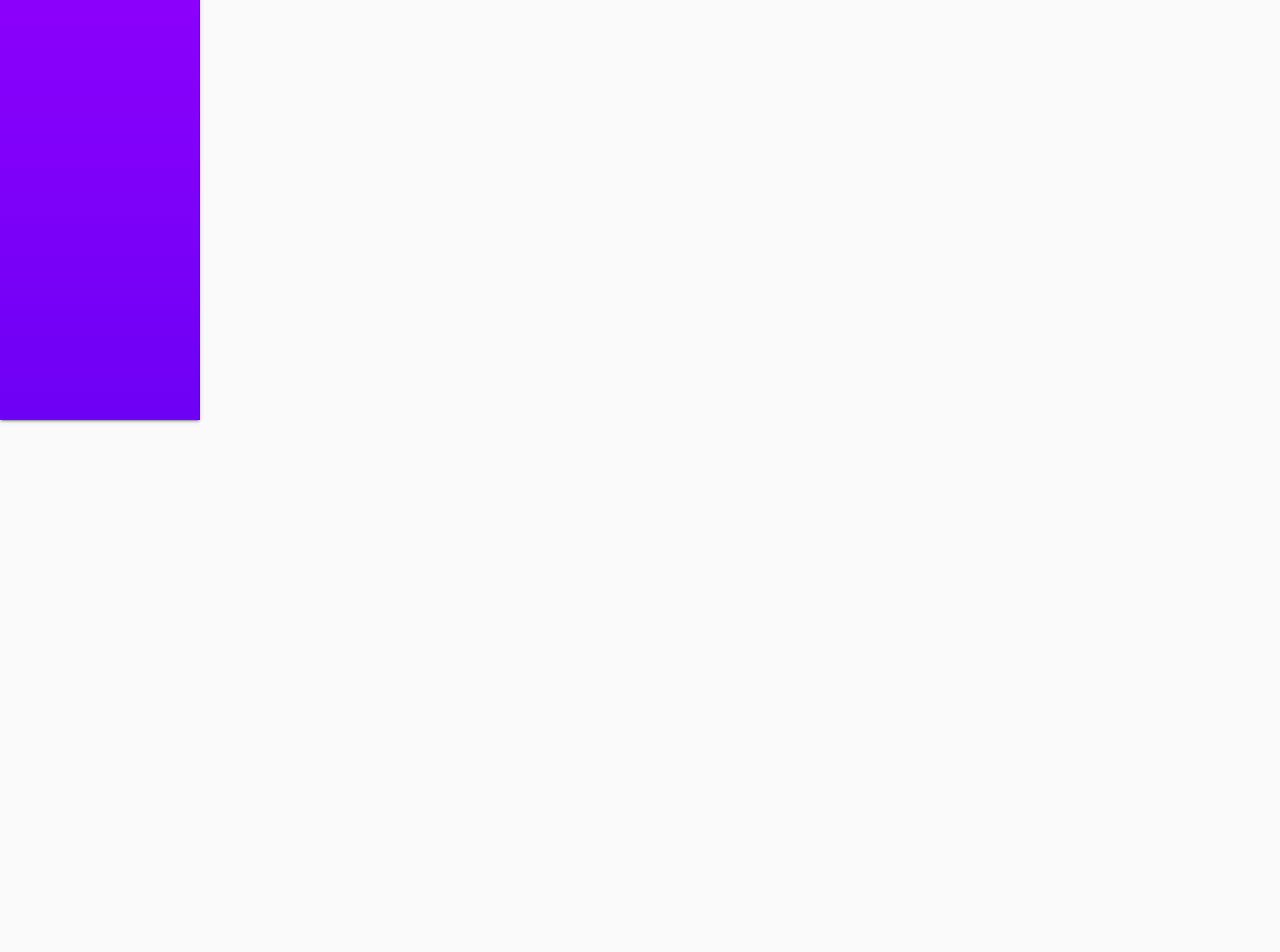
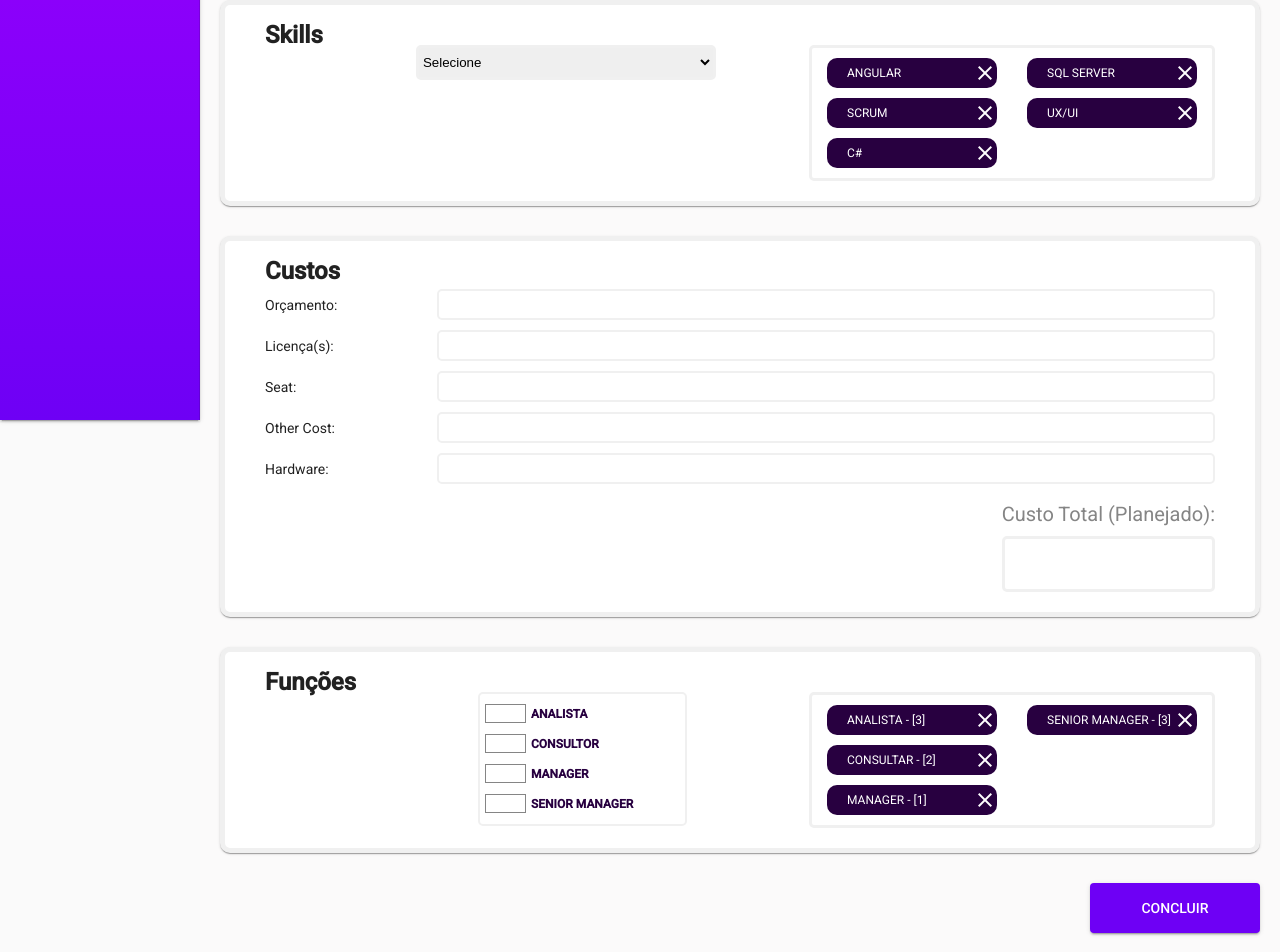
Before and after one commit to mateusntn/residencia-accenture, an Angular app in the folder alokarFrontend/: page /projects/create in a window 1280 px wide. Before the commit this address led to /. Shown: the part 380-1332 px from the top of the page. Before the commit the page ends 864 px from the top, so only its background shows below. Built offline with nearby package versions, Linux system fonts and the light colour scheme.

Commit message:
ALF(6.2): Creates project-create component

```diff
--- a/alokarFrontend/src/app/app-routing.module.ts
+++ b/alokarFrontend/src/app/app-routing.module.ts
@@ -3,6 +3,7 @@ import { RouterModule, Routes } from '@angular/router';
 
 import { ProjectCrudComponent } from './views/project-crud/project-crud.component';
 import { HomeComponent } from './views/home/home.component'
+import { ProjectCreateComponent } from './components/project/project-create/project-create.component';
 
 const routes: Routes = [
   {
@@ -12,6 +13,10 @@ const routes: Routes = [
   {
     path: "projects",
     component: ProjectCrudComponent
+  },
+  {
+    path: "projects/create",
+    component: ProjectCreateComponent
   }
 ];
 
--- /dev/null
+++ b/alokarFrontend/src/app/components/project/project-create/project-create.component.css
@@ -0,0 +1,151 @@
+.input-category {
+  background-color: #fff;
+  margin-bottom: 30px;
+  border-radius: 10px;
+  border: 5px solid #f0f0f0;
+  padding: 20px 40px;
+}
+
+.input-category .mat-card-title {
+  font-weight: bold;
+}
+
+.input-category.projects form {
+  display: flex;
+  flex-direction: column;
+}
+
+.inputinho {
+  display: flex;
+  justify-content: space-between;
+  align-items: center;
+  width: 100%;
+  margin-bottom: 10px;
+}
+
+.inputinho input {
+  width: 770px;
+  height: 25px;
+  border-radius: 5px;
+  border: 2px solid #f0f0f0;
+}
+
+.inputinho.-big {
+  align-items: flex-start;
+}
+
+.inputinho .description {
+  height: 80px;
+}
+
+.filter select {
+  width: 300px;
+  height: 35px;
+  border-radius: 5px;
+  border: 3px solid #f0f0f0;
+  margin-top: 20px;
+}
+
+.total {
+  width: 100%;
+  display: flex;
+  flex-direction: column;
+  align-items: flex-end;
+  margin-top: 20px;
+}
+
+.total p {
+  font-size: 20px;
+  color: #858585;
+}
+
+.total .total-box {
+  width: 207px;
+  height: 50px;
+  border-radius: 5px;
+  border: 3px solid #f0f0f0;
+}
+
+.-functions {
+  display: flex;
+  align-items: flex-start;
+  justify-content: space-between;
+}
+
+.-functions form {
+  border: 2px solid #f0f0f0;
+  width: 200px;
+  padding-left: 5px;
+  padding-bottom: 10px;
+  margin-top: 20px;
+  border-radius: 5px;
+}
+
+.role {
+  margin-top: 10px;
+  font-weight: bold;
+  font-size: 12px;
+  color: #280040;
+}
+
+.-functions form input {
+  width: 35px;
+  margin-right: 5px;
+  border: 1px solid #858585;
+}
+
+.outputao {
+  width: 400px;
+  height: 130px;
+  border: 3px solid #f0f0f0;
+  border-radius: 5px;
+  margin-top: 20px;
+  display: flex;
+  flex-direction: column;
+  flex-wrap: wrap;
+  justify-content: flex-start;
+  align-items: center;
+}
+
+.outputao .outputinho {
+  display: flex;
+  justify-content: space-between;
+  align-items: center;
+  width: 150px;
+  border-radius: 10px;
+  height: 30px;
+  background-color: #280040;
+  color: #fff;
+  font-weight: normal;
+  padding-left: 20px;
+}
+
+.outputao .outputinho i {
+  color: #fff;
+}
+
+.outputao .outputinho p {
+  margin: 0;
+}
+
+.-skills {
+  display: flex;
+  align-items: flex-start;
+  justify-content: space-between;
+}
+
+.conclude {
+  color: #fff;
+  height: 50px;
+  width: 170px;
+  white-space: normal;
+  line-height: 17px;
+  margin-bottom: 50px;
+  background-color: #6e00f5;
+  margin-left: auto;
+}
+
+.div-conclude {
+  display: flex;
+  justify-content: flex-end;
+}
--- /dev/null
+++ b/alokarFrontend/src/app/components/project/project-create/project-create.component.html
@@ -0,0 +1,128 @@
+<mat-card class="input-category -projects">
+  <mat-card-title>Projeto</mat-card-title>
+  <form>
+    <div class="inputinho">
+      <label for="">Nome do Projeto:</label>
+      <input matInput  name="name">
+    </div>
+    <div class="inputinho">
+      <label for="">Nome da Empresa:</label>
+      <input matInput name="price">
+    </div>
+    <div class="inputinho -big">
+      <label for="">Descrição do Projeto:</label>
+      <input matInput name="img" class="description">
+    </div>
+  </form>
+</mat-card>
+<mat-card class="input-category -skills">
+  <mat-card-title>Skills</mat-card-title>
+  <div class="filter">
+    <select name="filter">
+      <option value="" selected>Selecione</option>
+      <option value="duracao">Angular</option>
+      <option value="cost">Scrum</option>
+      <option value="area">C#</option>
+      <option value="area">Power BI</option>
+      <option value="area">UX & UI</option>
+      <option value="area">Python</option>
+      <option value="area">Node JS</option>
+      <option value="area">SQL Server</option>
+      <option value="area">Java</option>
+    </select>
+  </div>
+  <div class="outputao">
+    <div class="outputinho role">
+       <p>ANGULAR</p>
+       <i class="material-icons">close</i>
+    </div>
+    <div class="outputinho role">
+      <p>SCRUM</p>
+      <i class="material-icons">close</i>
+    </div>
+    <div class="outputinho role">
+      <p>C#</p>
+      <i class="material-icons">close</i>
+    </div>
+    <div class="outputinho role">
+      <p>SQL SERVER</p>
+      <i class="material-icons">close</i>
+    </div>
+    <div class="outputinho role">
+      <p>UX/UI</p>
+      <i class="material-icons">close</i>
+    </div>
+  </div>
+</mat-card>
+<mat-card class="input-category -costs">
+  <mat-card-title>Custos</mat-card-title>
+  <form>
+    <div class="inputinho">
+      <label for="">Orçamento:</label>
+      <input matInput  name="name">
+    </div>
+    <div class="inputinho">
+      <label for="">Licença(s):</label>
+      <input matInput name="price">
+    </div>
+    <div class="inputinho">
+      <label for="">Seat:</label>
+      <input matInput name="price">
+    </div>
+    <div class="inputinho">
+      <label for="">Other Cost:</label>
+      <input matInput name="price">
+    </div>
+    <div class="inputinho">
+      <label for="">Hardware:</label>
+      <input matInput name="price">
+    </div>
+
+  </form>
+  <div class="total">
+    <p>Custo Total (Planejado):</p>
+    <div class="total-box"></div>
+  </div>
+</mat-card>
+<mat-card class="input-category -functions">
+  <mat-card-title>Funções</mat-card-title>
+  <form>
+    <div class="role">
+      <input matInput type="number" name="analista">
+      <label for="">ANALISTA</label>
+    </div>
+    <div class="role">
+      <input matInput type="number" name="consultor">
+      <label for="">CONSULTOR</label>
+    </div>
+    <div class="role">
+      <input matInput type="number" name="manager">
+      <label for="">MANAGER</label>
+    </div>
+    <div class="role">
+      <input matInput type="number" name="senior-manager">
+      <label for="">SENIOR MANAGER</label>
+    </div>
+  </form>
+  <div class="outputao">
+    <div class="outputinho role">
+       <p>ANALISTA - [3]</p>
+       <i class="material-icons">close</i>
+    </div>
+    <div class="outputinho role">
+      <p>CONSULTAR - [2]</p>
+      <i class="material-icons">close</i>
+    </div>
+    <div class="outputinho role">
+      <p>MANAGER - [1]</p>
+      <i class="material-icons">close</i>
+    </div>
+    <div class="outputinho role">
+      <p>SENIOR MANAGER - [3]</p>
+      <i class="material-icons">close</i>
+    </div>
+  </div>
+</mat-card>
+<div class="div-conclude">
+  <button mat-raised-button class="conclude">CONCLUIR</button>
+</div>
--- /dev/null
+++ b/alokarFrontend/src/app/components/project/project-create/project-create.component.ts
@@ -0,0 +1,15 @@
+import { Component, OnInit } from '@angular/core';
+
+@Component({
+  selector: 'app-project-create',
+  templateUrl: './project-create.component.html',
+  styleUrls: ['./project-create.component.css']
+})
+export class ProjectCreateComponent implements OnInit {
+
+  constructor() { }
+
+  ngOnInit(): void {
+  }
+
+}
```
Also changed, not shown: alokarFrontend/src/app/app.module.ts (+11 -5 lines).
